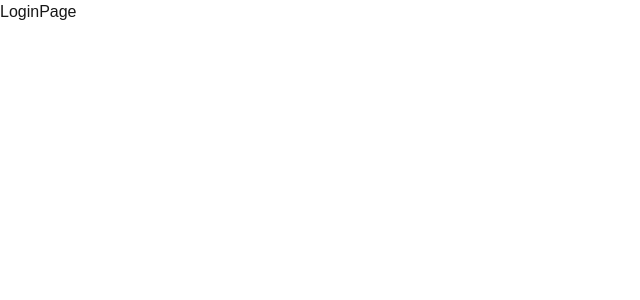
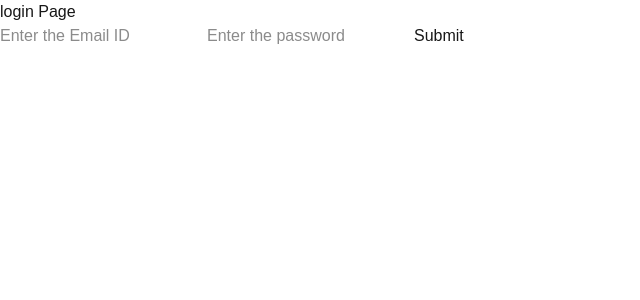
Before and after one commit to RohanDhangar/Video-Streaming-WebApp, a Next.js app: page /login in a window 1280 px wide. Shown: the top 300 px of the page, without its empty margins (0-640 px from the left). Built offline with nearby package versions, Linux system fonts and the light colour scheme.

Commit message:
added code in signIn

```diff
--- a/app/login/page.tsx
+++ b/app/login/page.tsx
@@ -1,10 +1,51 @@
 "use client";
-import React from 'react'
+import { signIn } from "next-auth/react";
+import { useRouter } from "next/navigation";
+import React, { useState } from "react";
 
 function LoginPage() {
+  const [email, setEmail] = useState("");
+  const [password, setPassword] = useState("");
+  const router = useRouter();
+
+  const handleSubmit = async (e: React.FormEvent<HTMLFormElement>) => {
+    e.preventDefault();
+
+    const result = await signIn("credentials", {
+      email,
+      password,
+      redirect: false,
+    });
+
+    if (result?.error) {
+      console.log(result.error);
+    } else {
+      router.push("/");
+    }
+  };
+
   return (
-    <div>LoginPage</div>
-  )
+    <div>
+      <h1>login Page</h1>
+      <form onSubmit={handleSubmit}>
+        <input
+          type="email"
+          placeholder="Enter the Email ID"
+          value={email}
+          onChange={(e) => setEmail(e.target.value)}
+        />
+
+        <input
+          type="password"
+          placeholder="Enter the password"
+          value={password}
+          onChange={(e) => setPassword(e.target.value)}
+        />
+
+        <button type="submit"> Submit </button>
+      </form>
+    </div>
+  );
 }
 
-export default LoginPage
+export default LoginPage;
```
